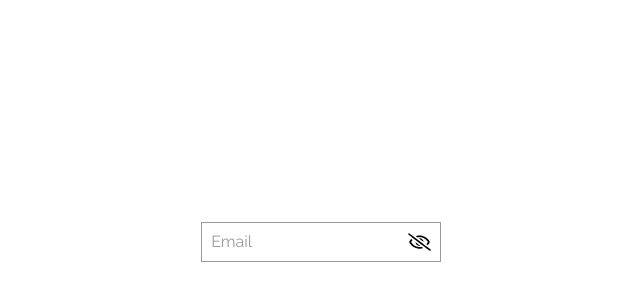
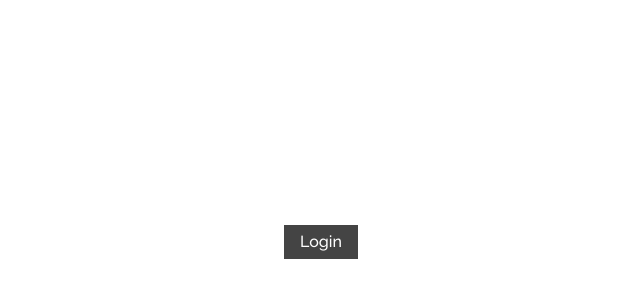
Before and after one commit to alexandru-w98/minimalist-catalogue, a React (Vite) app: page / in a window 1280 px wide. Shown: the part 8-308 px from the top of the page, without its empty margins (319-959 px from the left). Built offline with nearby package versions, Linux system fonts and the light colour scheme.

Commit message:
button added

```diff
--- a/src/App.jsx
+++ b/src/App.jsx
@@ -1,18 +1,22 @@
 import React from "react";
 import styles from "./App.module.scss";
-import Input from "./components/input";
+import Button from "./components/button";
 import "./normalize.module.scss";
 
 const App = () => {
   return (
     <div className={styles["test"]}>
-      <Input
+      {/* <Input
         placeholder="Email"
         primary
         type="password"
         icon="default"
         size="normal"
-      />
+      /> */}
+
+      <Button className={styles["button"]} size="normal">
+        Login
+      </Button>
     </div>
   );
 };
--- /dev/null
+++ b/src/components/button/button.jsx
@@ -0,0 +1,29 @@
+import React from "react";
+import PropTypes from "prop-types";
+import styles from "./button.module.scss";
+
+const Button = ({ children, className, size, ...props }) => {
+  const buttonClasses = `${className} ${styles["btn"]} ${
+    size ? styles[`size--${size.toLowerCase()}`] : ""
+  }`;
+
+  return (
+    <button className={buttonClasses} {...props}>
+      {children}
+    </button>
+  );
+};
+
+export default Button;
+
+Button.propTypes = {
+  children: PropTypes.object,
+  className: PropTypes.string,
+  size: PropTypes.string,
+};
+
+Button.defaultProps = {
+  children: null,
+  className: "",
+  size: "",
+};
--- /dev/null
+++ b/src/components/button/button.module.scss
@@ -0,0 +1,33 @@
+@import "./theme.module.scss";
+
+.btn {
+  border: none;
+  cursor: pointer;
+  background-color: $background-color;
+  color: $color;
+  font-size: $font-size--default;
+  font-weight: $font-weight--default;
+  padding: $padding--default;
+}
+
+.btn:hover {
+  background-color: $background-color--hover;
+}
+
+.size--small {
+  font-size: $font-size--small;
+  font-weight: $font-weight--small;
+  padding: $padding--small;
+}
+
+.size--normal {
+  font-size: $font-size--normal;
+  font-weight: $font-weight--normal;
+  padding: $padding--normal;
+}
+
+.size--big {
+  font-size: $font-size--big;
+  font-weight: $font-weight--big;
+  padding: $padding--big;
+}
--- /dev/null
+++ b/src/components/button/index.js
@@ -0,0 +1 @@
+export { default } from "./button.jsx";
--- /dev/null
+++ b/src/components/button/theme.module.scss
@@ -0,0 +1,18 @@
+$background-color: #444444;
+$background-color--hover: #363636;
+$color: #fff;
+
+$font-size--normal: 1em;
+$font-size--small: 0.6em;
+$font-size--big: 1.4em;
+$font-size--default: $font-size--normal;
+
+$font-weight--normal: 500;
+$font-weight--small: 0.6em;
+$font-weight--big: 1.4em;
+$font-weight--default: $font-weight--normal;
+
+$padding--small: 1em;
+$padding--normal: 0.5em 1em;
+$padding--big: 1em;
+$padding--default: $padding--normal;
--- a/src/normalize.module.scss
+++ b/src/normalize.module.scss
@@ -8,7 +8,7 @@
  * 2. Prevent adjustments of font size after orientation changes in iOS.
  */
 
-@import url("https://fonts.googleapis.com/css2?family=Raleway:wght@400;700&display=swap");
+@import url("https://fonts.googleapis.com/css2?family=Raleway:wght@400;500;700&display=swap");
 
 * {
   font-family: "Raleway", sans-serif;
```
